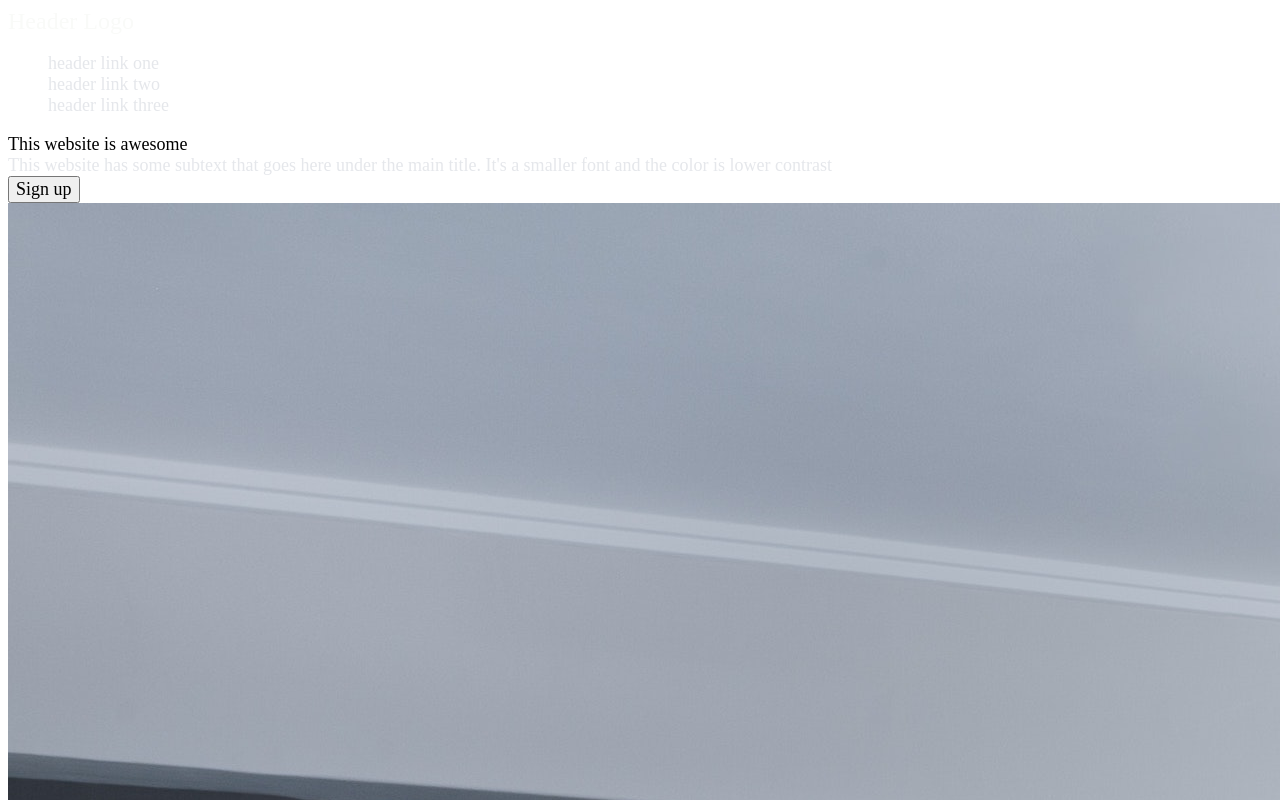
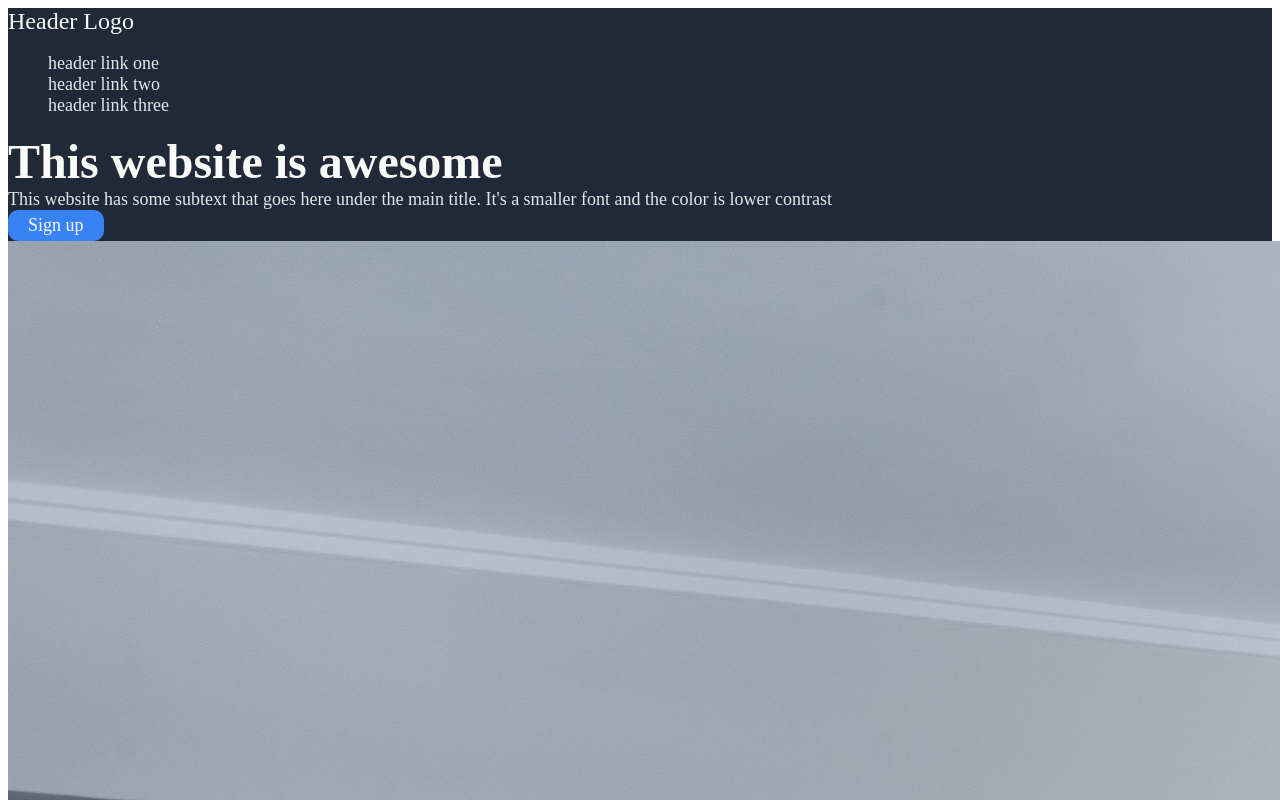
Before and after one commit to G4be34/Projects, a plain HTML site: page index.html in a window 1280 px wide. Shown: the top 800 px of the page. Drawn offline with Linux system fonts and the light colour scheme.

Commit message:
Add border radius, remove style, add padding to buttons

```diff
--- a/style.css
+++ b/style.css
@@ -16,3 +16,21 @@ li {
 .header-content-body {
     color: #e5e7eb;
 }
+
+.header-content-title {
+    font-size: 48px;
+    font-weight: bolder;
+    color: #f9faf8;
+}
+
+.header-container {
+    background-color: #1f2937;
+}
+
+button {
+    background-color: #3882f6;
+    color: #f9faf8;
+    border-radius: 10px;
+    padding: 5px 20px 5px 20px;
+    border-style: none;
+}
```
